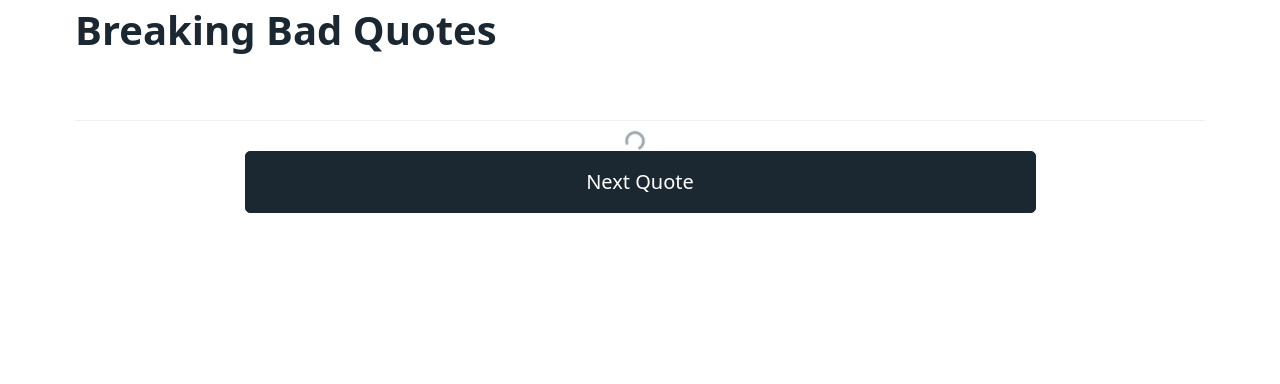
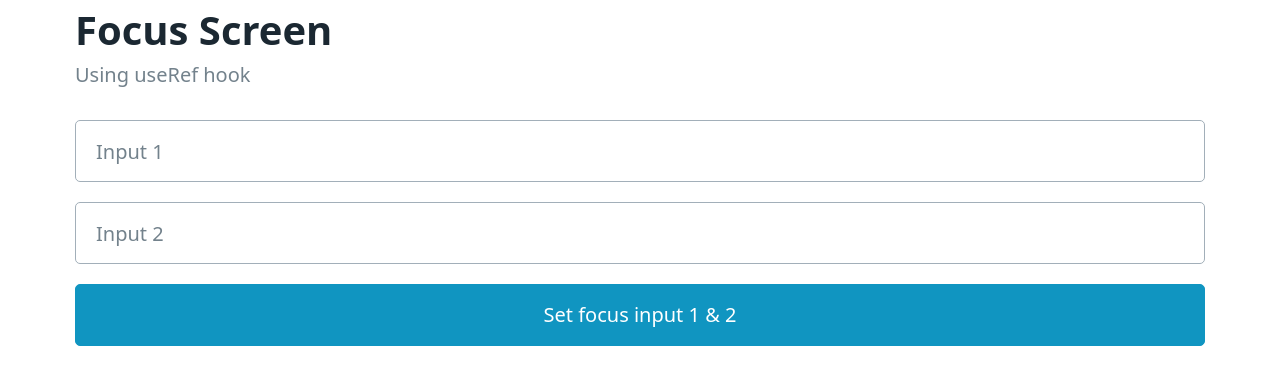
Before and after one commit to AngelKode/react_proyects, a React (Vite) app in the folder hooks-app/: page / in a window 1280 px wide. Shown: the top 384 px of the page. Built offline with nearby package versions, Linux system fonts and the light colour scheme; no server answers.

Commit message:
Adding useRef use

```diff
--- /dev/null
+++ b/hooks-app/src/components/useRef/FocusScreen.jsx
@@ -0,0 +1,36 @@
+import { useRef } from "react";
+
+export const FocusScreen = () => {
+
+    const inputRef1 = useRef();
+    const inputRef2 = useRef();
+
+    const handleOnClick = () => {
+        console.log(inputRef1.current);
+        console.log(inputRef2.current);
+    }
+
+    return (
+        <>
+            <hgroup>
+                <h1>Focus Screen</h1>
+                <h2>Using useRef hook</h2>
+            </hgroup>
+
+
+            <input type="text"
+                   placeholder="Input 1"
+                   ref={inputRef1}
+            />
+
+            <input type="text"
+                   placeholder="Input 2"
+                   ref={inputRef2}
+            />
+
+            <button onClick={handleOnClick}>
+                    Set focus input 1 & 2
+            </button>
+        </>
+    )
+}
--- a/hooks-app/src/main.jsx
+++ b/hooks-app/src/main.jsx
@@ -8,9 +8,10 @@
 import { FormCustomHook } from './components/useEffect/FormCustomHook.jsx';
 import { MultipleCustomHooks } from './components/examples/MultipleCustomHooks.jsx';
 import '../src/styles.scss';
+import { FocusScreen } from './components/useRef/FocusScreen.jsx';
 
 ReactDOM.createRoot(document.getElementById('root')).render(
   <React.Fragment>
-    <MultipleCustomHooks/>
+    <FocusScreen/>
   </React.Fragment>,
 )
```
